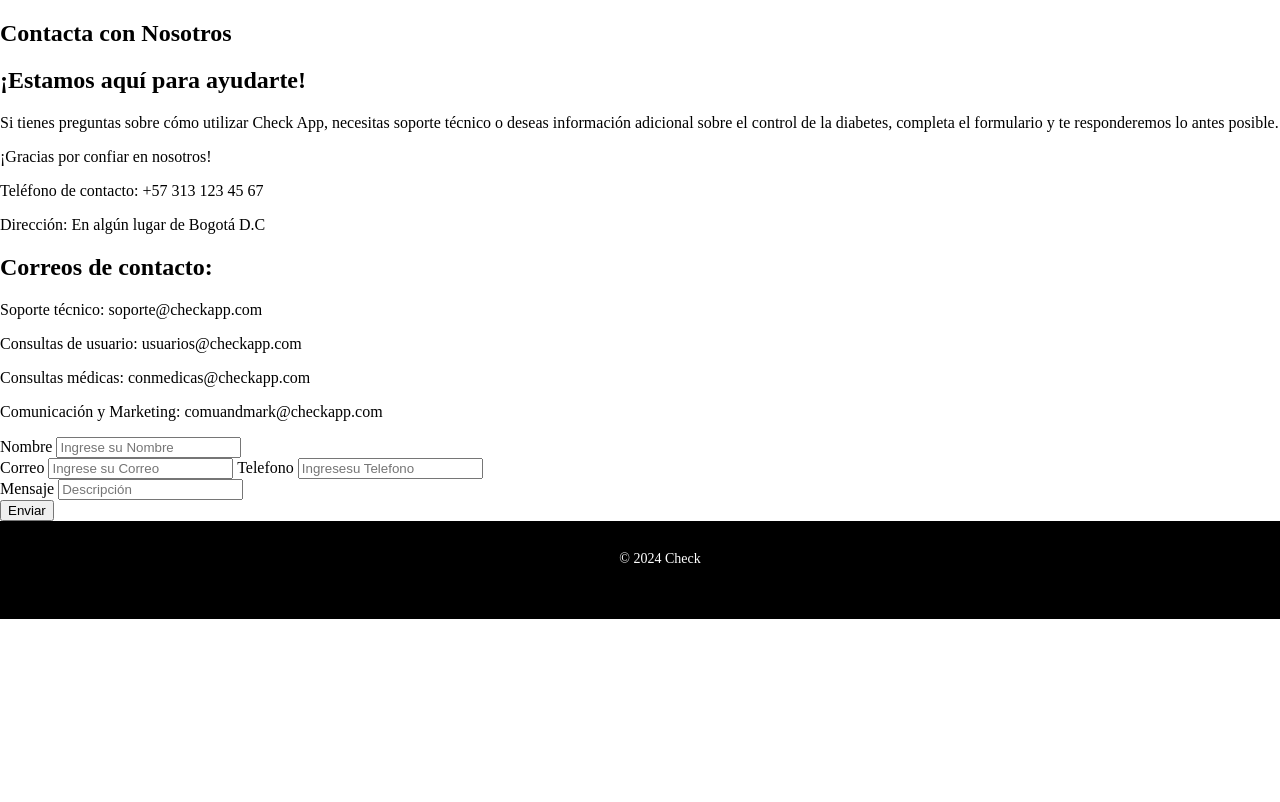
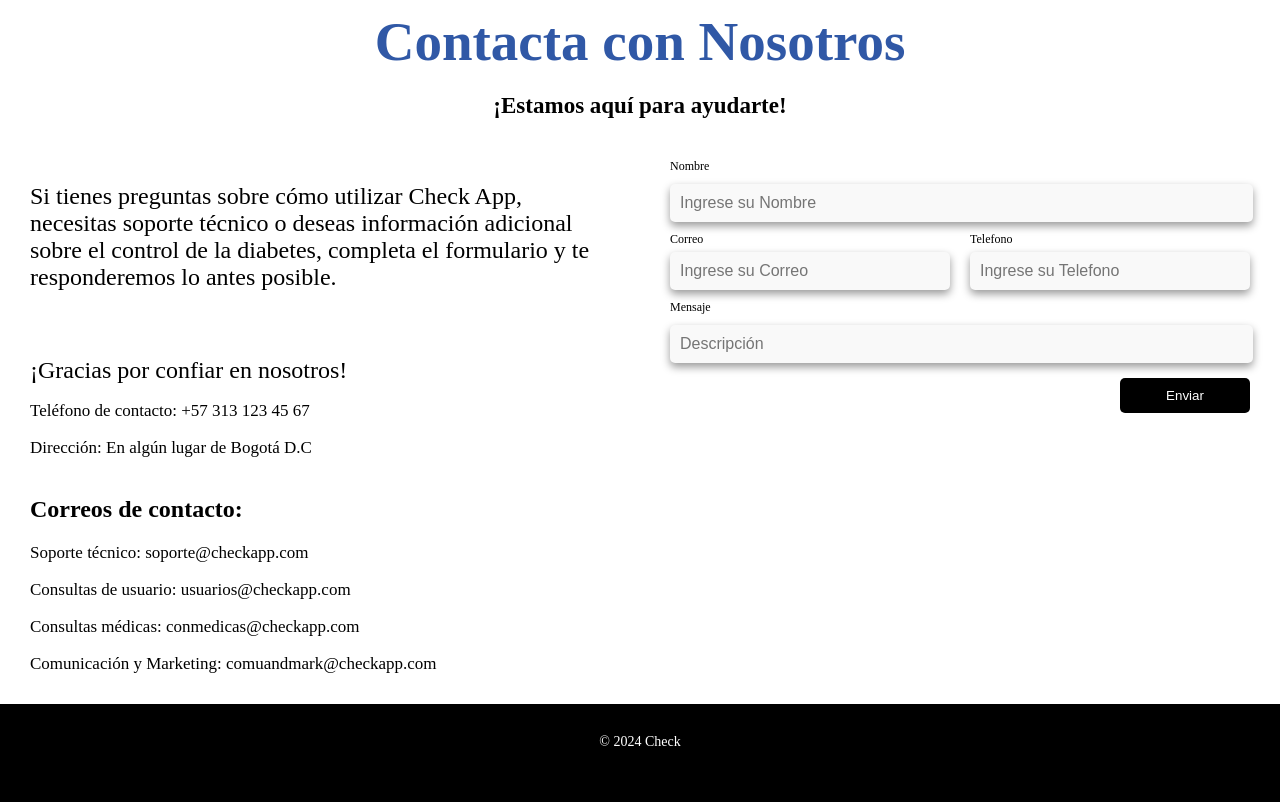
Before and after one commit to DouzZ4/Check.Inc, a PHP site: page /pages/Contact.html in a window 1280 px wide. Shown: the part 48-850 px from the top of the page. Before the commit the page ends 667 px from the top, so only its background shows below. Run offline with PHP 8.4, Linux system fonts and the light colour scheme; some web fonts are replaced.

Commit message:
alonso
pagina contacto terminada

```diff
--- /dev/null
+++ b/Check/src/assets/styles/contacto.css
@@ -0,0 +1,116 @@
+.contacto h1 {
+    font-size: 55px;
+    color: #3058a6;
+    margin-top: 10px;
+    margin-bottom: 10px;
+}
+
+.contacto h2 {
+    font-size: 23px;
+    color: black;
+    margin-top: 10px;
+    margin-bottom: 10px;
+}
+
+.contacto {
+    display: grid;
+    place-items: center; /* Alinear los elemento de forma horizontal y vertical utilizando el grid */
+    font-weight: normal;
+}
+
+.contacto-con {
+    display: flex;
+}
+
+.seccion1 {
+    width: 50%;
+    padding: 30px;
+}
+
+.leyenda1 {
+    font-size: 24px;
+}
+
+.leyenda2-24 {
+    font-size: 24px;
+    margin-bottom: 2px;
+}
+
+.leyenda2-17 {
+    font-size: 17px;
+    margin-bottom: 0px;
+}
+
+.leyenda3 h1{
+    font-size: 24px;
+}
+
+.leyenda3 p {
+    font-size: 17px;
+    margin-bottom: 0px;
+}
+
+.seccion2 {
+    width: 50%;
+    padding: 30px;
+}
+
+.seccion2 label {
+    font-size: 12px;
+    margin-bottom: 5px; /* Espaciado entre label e input */
+}
+
+.form-group {
+    display: flex;
+    flex-direction: column;
+    gap: 5px;
+    margin-bottom: 10px;
+}
+
+.form-form-group {
+    display: flex;
+    gap: 10px; /* Espaciado entre los campos de correo y teléfono */
+}
+
+.form1 {
+    display: flex;
+    flex-direction: column;
+    width: 100%; /* Asegura que los elementos hijos se adapten al contenedor */
+}
+
+.form-group input {
+    padding: 10px;
+    box-shadow: 0 4px 8px rgba(0, 0, 0, 0.4);
+    border: none;
+    color: #777777;
+    border-radius: 5px;
+    font-size: 16px;
+    background-color: #f9f9f9;
+    width: 97%; /* Ajusta los inputs para que tengan el mismo ancho */
+}
+
+.form-form-group input {
+    padding: 10px;
+    box-shadow: 0 4px 8px rgba(0, 0, 0, 0.4);
+    border: none;
+    color: #777777;
+    border-radius: 5px;
+    font-size: 16px;
+    background-color: #f9f9f9;
+    width: 93%;
+    margin-bottom: 10px;
+}
+.button {
+    display: flex;
+    justify-content: flex-end; /* Alinea el botón a la derecha */
+    margin-top: 15px;
+}
+
+.button button {
+    padding: 10px;
+    background-color: black;
+    color: white;
+    border-radius: 5px;
+    border: none;
+    width: 130px;
+}
--- a/Check/src/assets/styles/main.css
+++ b/Check/src/assets/styles/main.css
@@ -11,7 +11,6 @@
     margin: 0; /* Elimina el margen por defecto del body */
 }
 
-<<<<<<< Updated upstream
     /* Configuración del cuerpo de la página */
     body {
         font-family: 'Quando' !important;
@@ -165,144 +164,3 @@
         background-color: #F45501; /* Cambio de color en hover */
         border-radius: 5px;
     }
-=======
-/* Contenedor principal para el contenido de la página */
-.main-content {
-    flex: 1; /* Se expande para ocupar el espacio disponible */
-}
-
-/* Barra de navegación personalizada */
-.navbar {
-    margin: 0;
-    position: sticky;
-    top: 0.2px;
-    background-color: #3058a6 !important;
-    max-width: 100%;
-    width: auto;
-    padding: 15px;
-    display: flex;
-    align-items: center;
-    justify-content: space-between;
-    color: white;
-    box-shadow: none;
-    z-index: 1000;
-}
-
-/* Configuración de los enlaces de la barra de navegación */
-.nav-links {
-    list-style: none;
-    display: flex;
-    margin: 0;
-    padding: 0;
-}
-
-.nav-links li {
-    margin: 0;
-}
-
-/* Enlaces dentro de la barra de navegación */
-.nav-links a {
-    text-decoration: none;
-    color: white !important;
-    padding: 8px 6px;
-    transition: background-color 0.3s;
-}
-
-/* Efecto al pasar el cursor por encima de los enlaces */
-.nav-links a:hover {
-    background-color: #F45501;
-    border-radius: 2px;
-    padding: 5px;
-}
-
-/* Botón de anomalías con un diseño diferente */
-#Anomalias-btn {
-    background-color: #F45501;
-    color: black;
-    border-radius: 5px;
-}
-
-/* Configuración del menú desplegable */
-.dropdown {
-    position: relative;
-    margin: 0;
-}
-
-.dropdown-content {
-    display: none;
-    position: absolute;
-    background-color: #3058a6;
-    box-shadow: 0px 8px 16px rgba(255, 255, 255, 0.2);
-    z-index: 1000;
-    list-style: none;
-    margin: 0;
-    padding: 0;
-}
-
-.dropdown-content li {
-    border-bottom: 2px solid #ffffff;
-}
-
-.dropdown-content li:last-child {
-    border-bottom: none;
-}
-
-.dropdown-content a {
-    color: white !important;
-    padding: 10px;
-    display: block;
-    text-decoration: none;
-}
-
-.dropdown-content a:hover {
-    background-color: #F45501;
-}
-
-.dropdown:hover .dropdown-content {
-    display: block;
-}
-
-/* Footer que siempre permanece en la parte inferior */
-.footer {
-    background-color: black; /* Fondo negro */
-    color: white; /* Texto blanco */
-    padding: 20px; /* Espacio interno */
-    text-align: center; /* Texto centrado */
-    width: 100%; /* Ancho completo */
-    position: relative;
-    bottom: 0; /* Asegura que el footer quede en la parte inferior del contenido */
-}
-
-.footer-content {
-    max-width: auto;
-    margin: 0 auto;
-}
-
-.footer p {
-    margin: 10px 0;
-    font-size: 14px;
-}
-
-/* Estilo de íconos de redes sociales en el footer */
-.social-icons {
-    list-style: none;
-    padding: 0;
-    display: flex;
-    justify-content: center;
-    gap: 15px;
-}
-
-.social-icons li {
-    display: inline-block;
-}
-
-.social-icons a {
-    color: #ccc;
-    font-size: 20px;
-    transition: color 0.3s;
-}
-
-.social-icons a:hover {
-    color: #f45501;
-}
->>>>>>> Stashed changes
--- a/Check/src/pages/Contact.html
+++ b/Check/src/pages/Contact.html
@@ -5,6 +5,7 @@
     <meta name="viewport" content="width=device-width, initial-scale=1.0">
     <title>Document</title>
     <link rel="stylesheet" href="../assets/styles/main.css">
+    <link rel="stylesheet" href="../assets/styles/contacto.css">
 </head>
 <body>
     <nav class="navbar">
@@ -20,7 +21,7 @@
             <li><a href="Login.html" class="Ingresar">Ingresar</a></li>
         </ul>
     </nav>
-    <section>
+    <section >
         <div class="contacto">
             <h1>Contacta con Nosotros</h1>
             <h2>¡Estamos aquí para ayudarte!</h2>
@@ -30,11 +31,13 @@
                 <div class="leyenda1">
                     <p>Si tienes preguntas sobre cómo utilizar Check App, necesitas soporte técnico o deseas información adicional sobre el control de la diabetes, completa el formulario y te responderemos lo antes posible.</p>
                 </div>
-                <div class="leyenda2">
-                    <p>¡Gracias por confiar en nosotros!</p>
-                    <p>Teléfono de contacto: +57 313 123 45 67</p>
-                    <p>Dirección: En algún lugar de Bogotá D.C</p>
+                <br>
+                <div>
+                    <p class="leyenda2-24">¡Gracias por confiar en nosotros!</p>
+                    <p class="leyenda2-17">Teléfono de contacto: +57 313 123 45 67</p>
+                    <p class="leyenda2-17">Dirección: En algún lugar de Bogotá D.C</p>
                 </div>
+                <br>
                 <div class="leyenda3">
                     <h1>Correos de contacto:</h1>
                     <p>Soporte técnico: soporte@checkapp.com</p>
@@ -43,17 +46,24 @@
                     <p>Comunicación y Marketing: comuandmark@checkapp.com</p>
                 </div>
             </div>
-            <div class="section2">
+            <div class="seccion2">
                 <form action="">
                     <div class="form-group">
                         <label for="name">Nombre</label>
                         <input type="text" placeholder="Ingrese su Nombre" required>
                     </div>
-                    <div class="form-group">
-                        <label for="Correo">Correo</label>
-                        <input type="email" placeholder="Ingrese su Correo" required>
-                        <label for="Telefono">Telefono</label>
-                        <input type="number" placeholder="Ingresesu Telefono">
+                    <div>
+                        <div class="form-form-group">
+                            <div class="form1">
+                                <label for="Correo">Correo</label>
+                                <input type="email" placeholder="Ingrese su Correo" required>
+                            </div>
+                            <br>
+                            <div class="form1">
+                                <label for="Telefono">Telefono</label>
+                                <input type="number" placeholder="Ingrese su Telefono">
+                            </div>
+                        </div>
                     </div>
                     <div class="form-group">
                         <label for="Mensaje">Mensaje</label>
```
